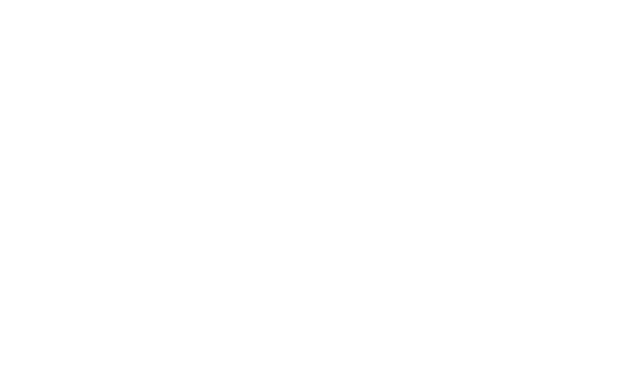
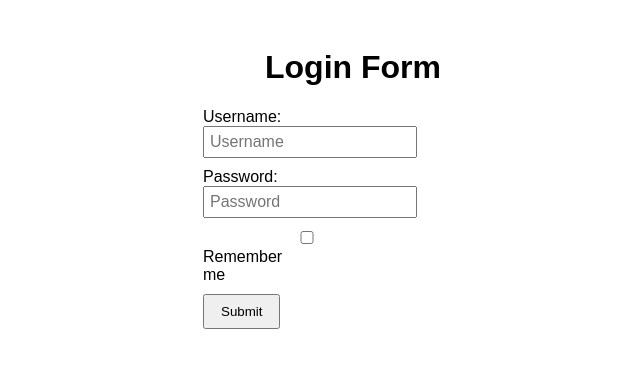
Before and after one commit to acciojob/remember-me-login-form-parveenjoon, a website: page main.html in a window 1280 px wide. Shown: the whole page, without its empty margins (287-927 px from the left). Drawn offline with Linux system fonts and the light colour scheme.

Commit message:
created a submission

```diff
--- a/main.html
+++ b/main.html
@@ -1,16 +1,34 @@
 <!DOCTYPE html>
+<html lang="en">
+<head>
+  <meta charset="UTF-8">
+  <meta name="viewport" content="width=device-width, initial-scale=1.0">
+  <title>Login Form</title>
+  <link rel="stylesheet" href="styles.css">
+</head>
+<body>
+  <h1>Login Form</h1>
 
-<html>
+  <form id="loginForm">
+    <div>
+      <label for="username">Username:</label>
+      <input type="text" id="username" name="username" placeholder="Username">
+    </div>
+    <div>
+      <label for="password">Password:</label>
+      <input type="password" id="password" name="password" placeholder="Password">
+    </div>
+    <div>
+      <input type="checkbox" id="remember" name="remember">
+      <label for="remember">Remember me</label>
+    </div>
+    <div>
+      <input type="submit" id="submit" value="Submit">
+    </div>
+  </form>
 
-<head>
-	<link rel="stylesheet" href="styles.css">
-</head>
+  <button id="existing" style="display: none;">Login as existing user</button>
 
-<body>
-	<!-- the entire body must be written by student -->
-    <script type="text/javascript" src="./script.js">
-</script>
-
+  <script src="script.js"></script>
 </body>
-
 </html>
--- a/script.js
+++ b/script.js
@@ -1 +1,47 @@
 //your JS code here. If required.
+document.addEventListener('DOMContentLoaded', function() {
+  const loginForm = document.getElementById('loginForm');
+  const usernameInput = document.getElementById('username');
+  const passwordInput = document.getElementById('password');
+  const rememberCheckbox = document.getElementById('remember');
+  const submitButton = document.getElementById('submit');
+  const existingButton = document.getElementById('existing');
+
+  // Check if there are saved login details in local storage
+  const savedUsername = localStorage.getItem('username');
+  const savedPassword = localStorage.getItem('password');
+
+  if (savedUsername && savedPassword) {
+    existingButton.style.display = 'block';
+  }
+
+  // Function to handle form submission
+  function handleFormSubmit(event) {
+    event.preventDefault();
+
+    const username = usernameInput.value.trim();
+    const password = passwordInput.value.trim();
+
+    if (rememberCheckbox.checked) {
+      localStorage.setItem('username', username);
+      localStorage.setItem('password', password);
+    } else {
+      localStorage.removeItem('username');
+      localStorage.removeItem('password');
+    }
+
+    alert(`Logged in as ${username}.`);
+  }
+
+  // Function to handle "Login as existing user" button click
+  function handleExistingUserLogin() {
+    const savedUsername = localStorage.getItem('username');
+    alert(`Logged in as ${savedUsername}.`);
+  }
+
+  // Event listener for form submission
+  loginForm.addEventListener('submit', handleFormSubmit);
+
+  // Event listener for "Login as existing user" button click
+  existingButton.addEventListener('click', handleExistingUserLogin);
+});
--- a/styles.css
+++ b/styles.css
@@ -1 +1,37 @@
 /*  your css code here. If applicable */
+body {
+  font-family: Arial, sans-serif;
+  padding: 20px;
+}
+
+h1 {
+  text-align: center;
+}
+
+form {
+  max-width: 300px;
+  margin: 0 auto;
+}
+
+form div {
+  margin-bottom: 10px;
+}
+
+label {
+  display: inline-block;
+  width: 100px;
+}
+
+input[type="text"],
+input[type="password"],
+input[type="checkbox"] {
+  width: 200px;
+  padding: 5px;
+  font-size: 16px;
+}
+
+input[type="submit"],
+button {
+  padding: 8px 16px;
+  cursor: pointer;
+}
```
